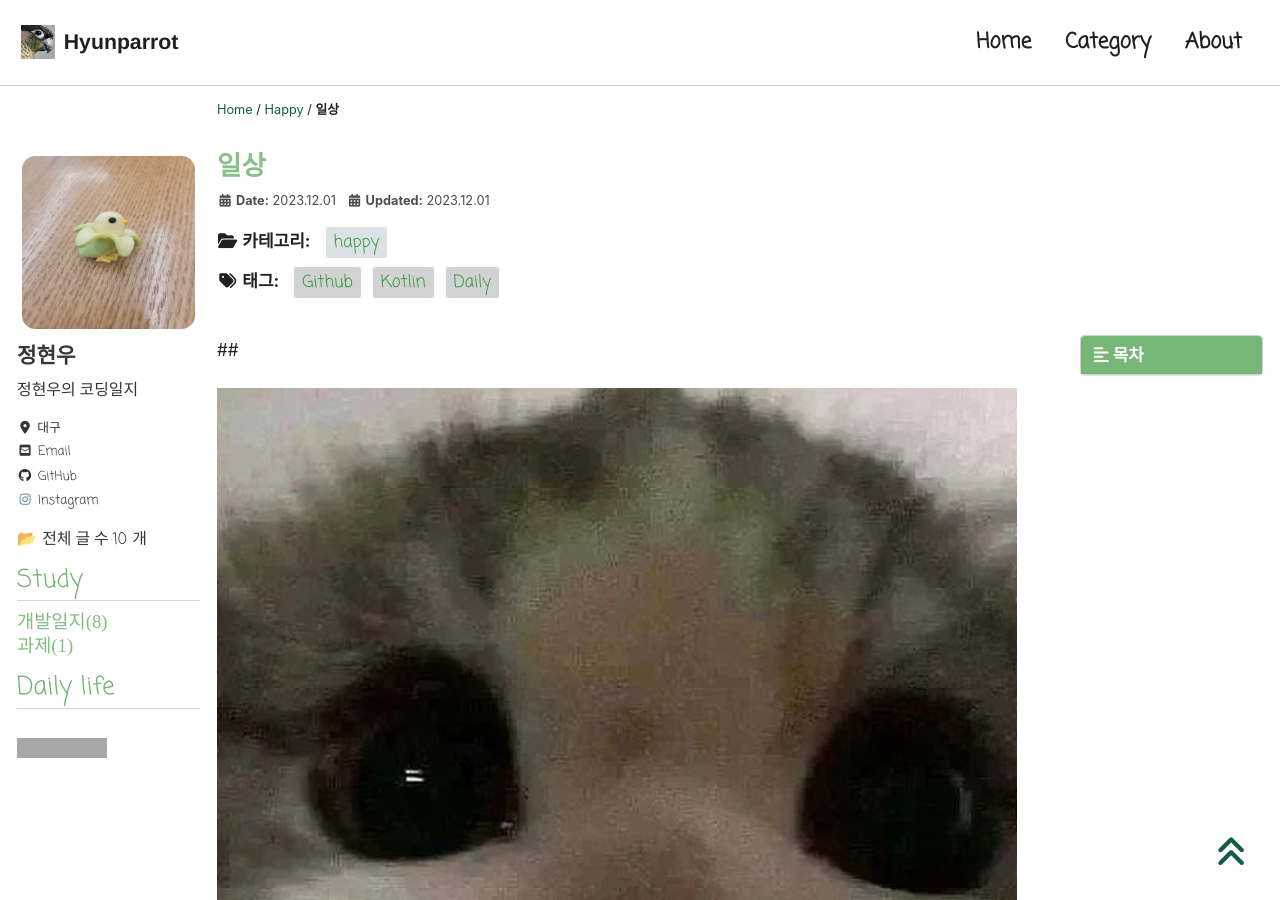
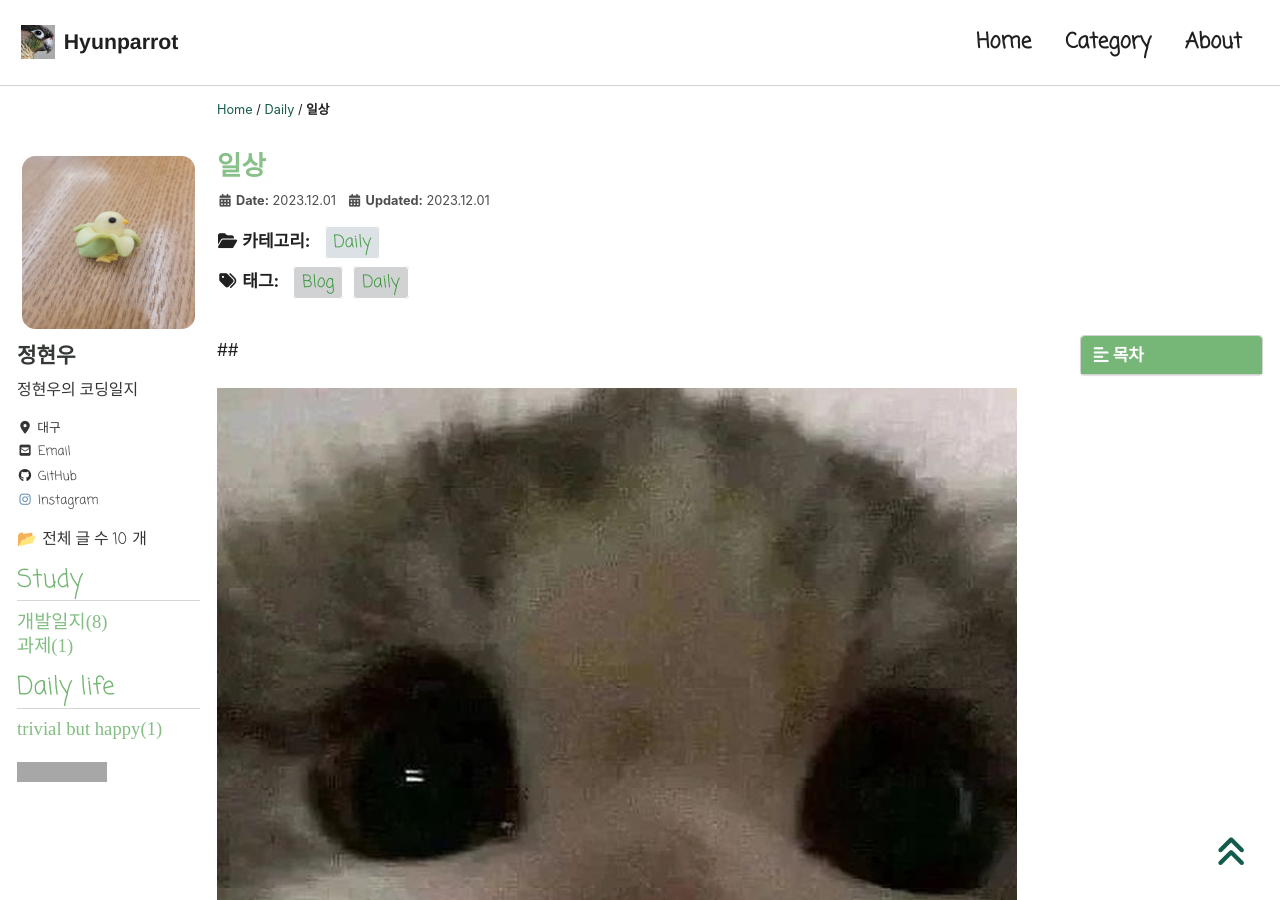
Before and after one commit to hyunparrot/hyunparrot.github.io, a Jekyll site: the page built from _posts/Blog/2023-12-01-daily-01.md, in a window 1280 px wide and 900 px high. Built offline with Jekyll 4.4.1, drawn with Linux system fonts in a browser that asks for light colours; cached includes are drawn as plain includes; nearby versions of some CDN libraries; some web fonts are replaced; comment, search, counter and statistics services are not loaded; grey boxes are pictures that could not be loaded.

Commit message:
Update 2023-12-01-daily-01.md

```diff
--- a/_posts/Blog/2023-12-01-daily-01.md
+++ b/_posts/Blog/2023-12-01-daily-01.md
@@ -3,9 +3,9 @@ title:  "일상"
 excerpt: "daily01"
 
 categories:
-  - happy
+  - Daily
 tags:
-  - [Daily, Kotlin, Github,]
+  - [Daily, Blog]
 
 toc: true
 toc_sticky: true
```
